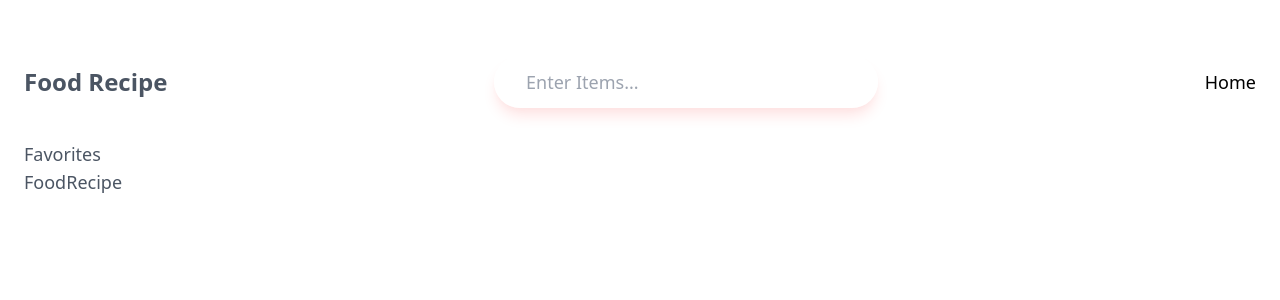
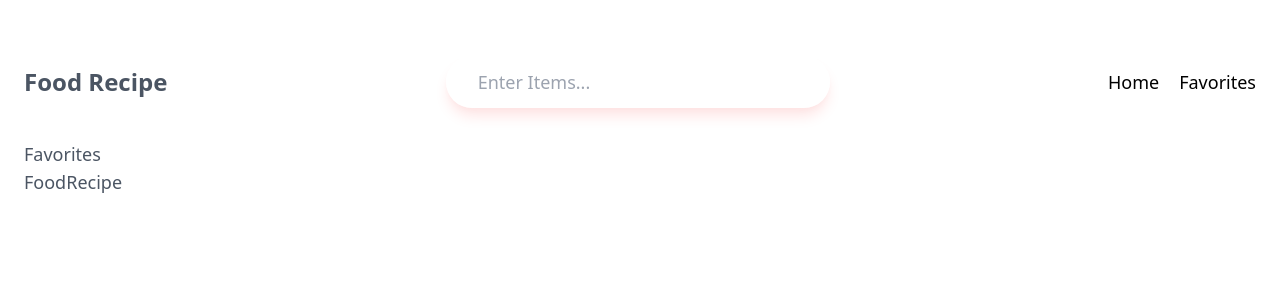
Before and after one commit to aindriu80/fcc-25-react-apps, a React (Vite) app: page / in a window 1280 px wide. Shown: the top 300 px of the page. Built offline with nearby package versions, Linux system fonts and the light colour scheme.

Commit message:
Routing continued

```diff
--- a/src/App.tsx
+++ b/src/App.tsx
@@ -21,7 +21,7 @@ import TestUseWindowResize from './components/UseWindowResize/TestUseWindowResiz
 import ScrollTopToBottom from './components/ScrollTopToBottom/ScrollTopToBottom';
 import ScrollToSection from './components/ScrollToSection/ScrollToSection';
 import WeatherApplication from './components/WeatherApplication/WeatherApplication';
-import FoodRecipe from './components/FoodRecipe/Home/FoodRecipe';
+import FoodHome from './components/FoodRecipe/FoodHome/FoodHome';
 
 function App() {
   return (
@@ -55,7 +55,7 @@ function App() {
       {/* <ScrollTopToBottom /> */}
       {/* <ScrollToSection /> */}
       {/* <WeatherApplication /> */}
-      <FoodRecipe />
+      <FoodHome />
     </div>
   );
 }
--- /dev/null
+++ b/src/components/FoodRecipe/Context/Index.tsx
@@ -0,0 +1,7 @@
+import { createContext } from 'react';
+
+export const GlobalContext = createContext(null);
+
+export default function GlobalState({ children }) {
+  return <GlobalContext.Provider> {children}</GlobalContext.Provider>;
+}
--- /dev/null
+++ b/src/components/FoodRecipe/FoodHome/FoodHome.tsx
@@ -0,0 +1,20 @@
+import { Route, Routes } from 'react-router-dom';
+import Details from '../Details/Details';
+import Favorites from '../Favorites/Favorites';
+import Navbar from '../Navbar/Navbar';
+
+const FoodHome = () => {
+  return (
+    <div className="min-h-screen p-6 bg-white text-gray-600 text-lg">
+      <Navbar />
+      <Routes>
+        {/* <Route path="/" element={<FoodRecipe />} /> */}
+        <Route path="/recipe-item/:id" element={<Details />}></Route>
+        <Route path="/" element={<Favorites />}></Route>
+      </Routes>
+      FoodRecipe
+    </div>
+  );
+};
+
+export default FoodHome;
--- a/src/components/FoodRecipe/Home/FoodRecipe.tsx
+++ b/src/components/FoodRecipe/Index.tsx
@@ -8,11 +8,10 @@ const FoodRecipe = () => {
     <div className="min-h-screen p-6 bg-white text-gray-600 text-lg">
       <Navbar />
       <Routes>
-        {/* <Route path="/" element={<FoodRecipe />} /> */}
+        <Route path="/" element={<FoodRecipe />} />
+        <Route path="/favourites" element={<Favorites />}></Route>
         <Route path="/recipe-item/:id" element={<Details />}></Route>
-        <Route path="/" element={<Favorites />}></Route>
       </Routes>
-      FoodRecipe
     </div>
   );
 };
--- a/src/components/FoodRecipe/Navbar/Navbar.tsx
+++ b/src/components/FoodRecipe/Navbar/Navbar.tsx
@@ -1,10 +1,11 @@
-import React from 'react';
 import { NavLink } from 'react-router-dom';
 
 const Navbar = () => {
   return (
     <div className="flex justify-between items-center py-8 container mx-auto flex-col lg:flex-row gap-5 lg:gap:0">
-      <h2 className="text-2xl font-semibold">Food Recipe</h2>
+      <h2 className="text-2xl font-semibold">
+        <NavLink to={'/'}>Food Recipe</NavLink>
+      </h2>
       <form>
         <input
           type="text"
@@ -15,8 +16,19 @@ const Navbar = () => {
       </form>
       <ul className="flex gap-5">
         <li>
-          <NavLink to={'/'} className="text-black hover:text-gray">
+          <NavLink
+            to={'/'}
+            className="text-black hover:text-gray-700 duration-300"
+          >
             Home
+          </NavLink>
+        </li>
+        <li>
+          <NavLink
+            to={'/Favorites'}
+            className="text-black hover:text-gray-700 duration-300"
+          >
+            Favorites
           </NavLink>
         </li>
       </ul>
```
